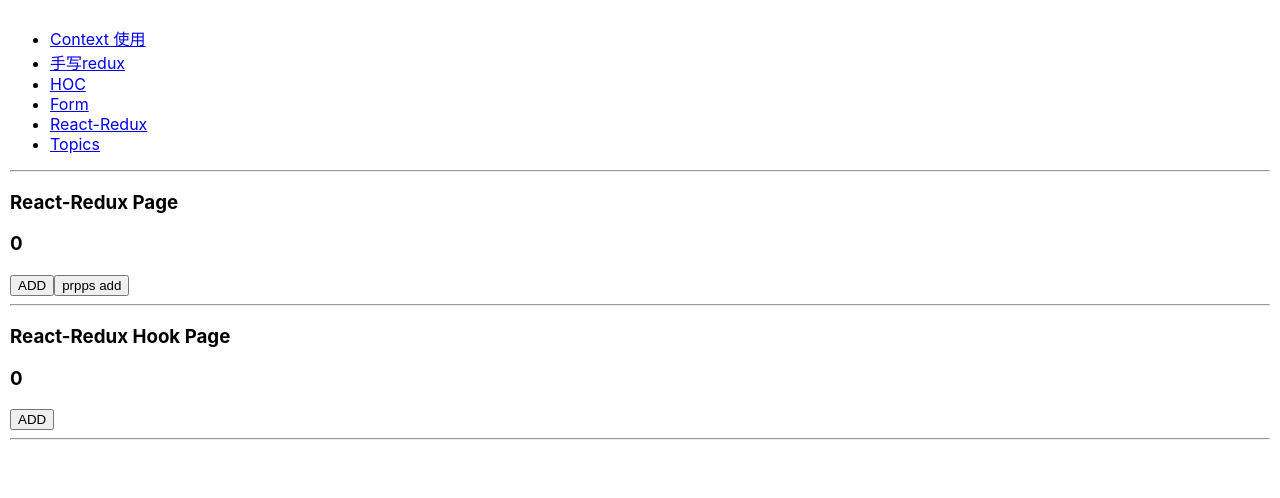
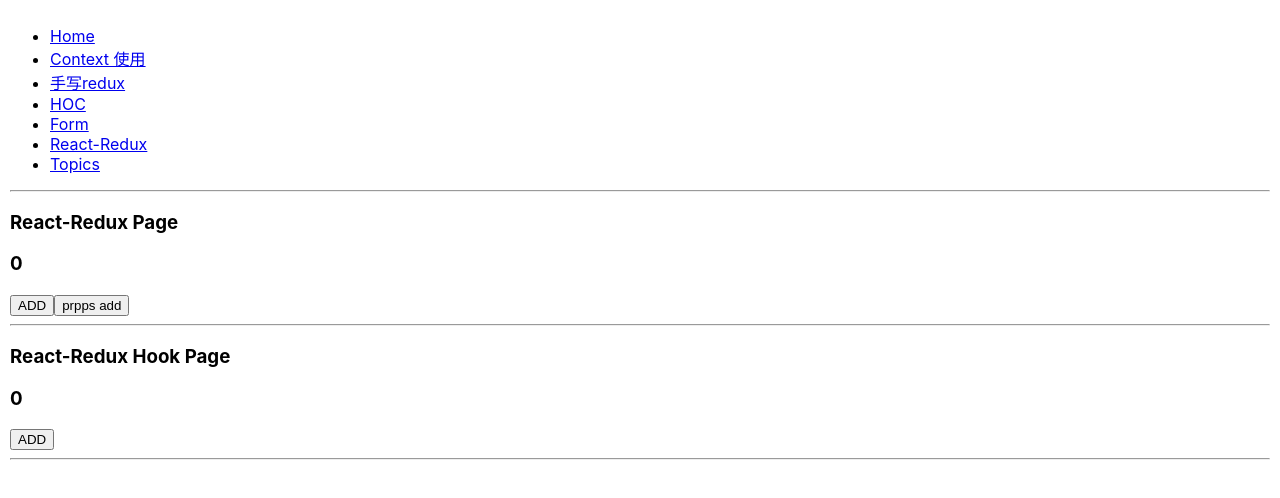
Before and after one commit to JasonXiang2014/fe-knowledge-pool, a React (Create React App) app in the folder react/my-app/: page /react-redux in a window 1280 px wide. Shown: the top 498 px of the page. Built offline with nearby package versions, Linux system fonts and the light colour scheme.

Commit message:
修改app.js

```diff
--- a/react/my-app/src/App.js
+++ b/react/my-app/src/App.js
@@ -21,7 +21,10 @@
       <div>
         <ul>
           <li>
-            <Link to="/">Context 使用</Link>
+            <Link to="/">Home</Link>
+          </li>
+          <li>
+            <Link to="/context">Context 使用</Link>
           </li>
           <li>
             <Link to="/redux">手写redux</Link>
@@ -41,6 +44,12 @@
         </ul>
         <hr></hr>
         <Switch>
+        <Route exact path="/" children={(routerProps) => <Home {...routerProps}></Home>}>
+            {/* <Home /> */}
+          </Route>
+          <Route path="/context">
+            <ContextPage />
+          </Route>
           <Route path="/redux">
             <Redux />
           </Route>
@@ -57,17 +66,15 @@
             <ReactReduxPage />
             <ReactReduxHookPage></ReactReduxHookPage>
           </Route>
-          <Route path="/">
-            <Home />
-          </Route>
         </Switch>
       </div>
     </Router>
   );
 }
 
-function Home() {
-  return <ContextPage></ContextPage>
+function Home(pros) {
+  console.log('home', pros)
+  return <div>Home</div>
 }
 
 function Redux() {
```
